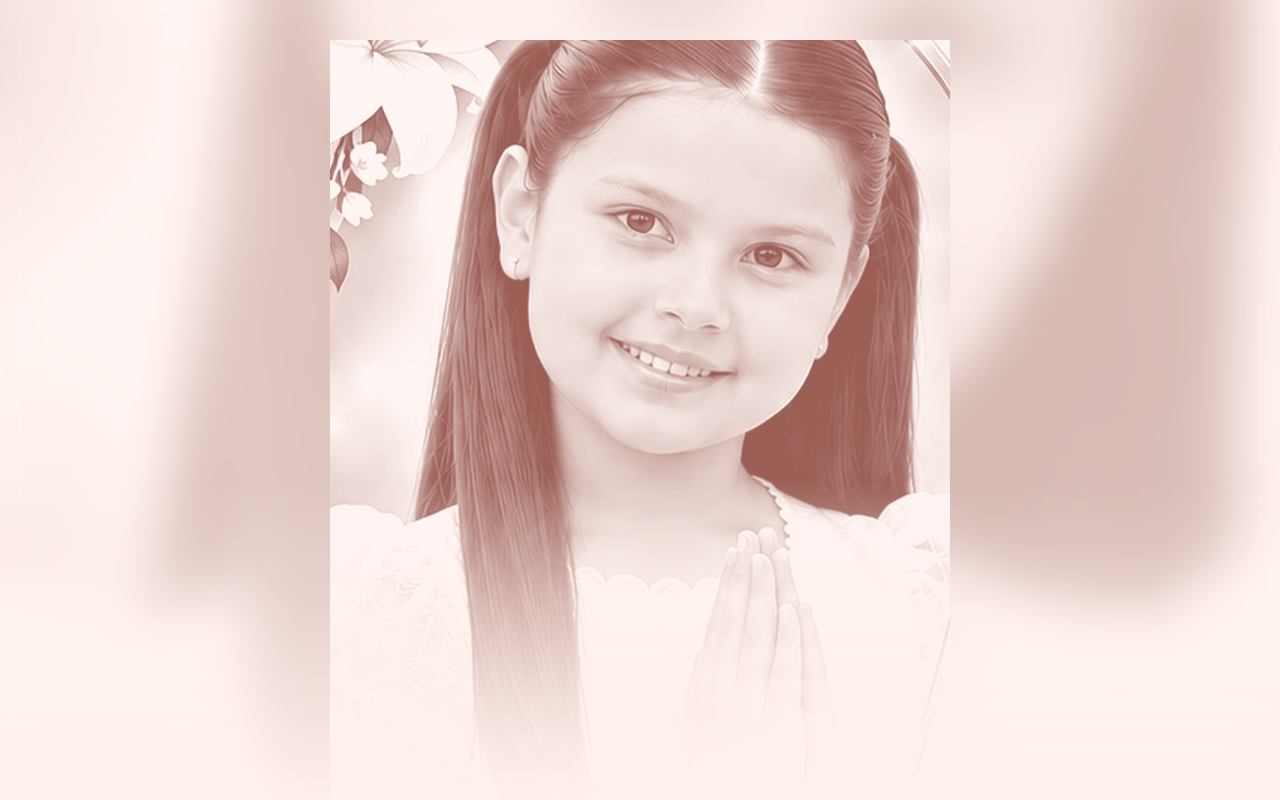
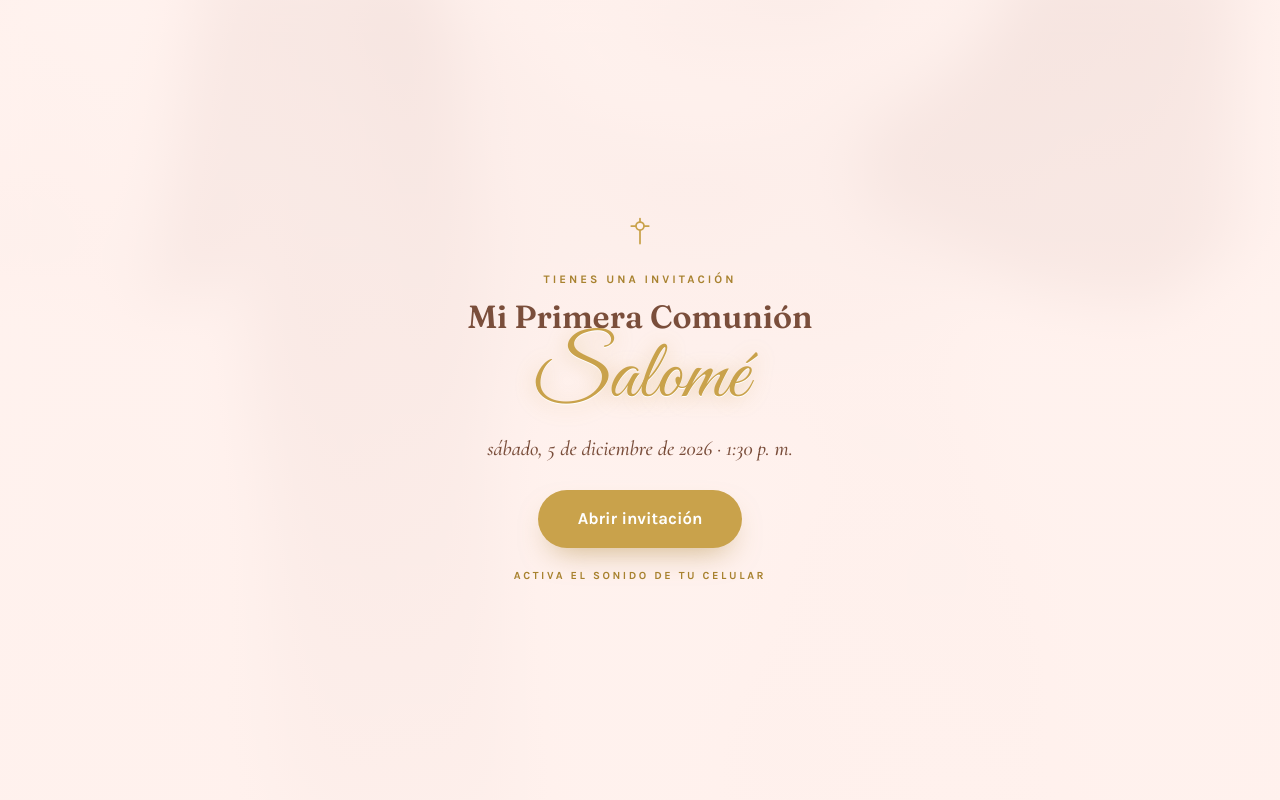
Before and after one commit to claralcazar-beep/invitacion-comunion, a plain HTML site: page salome.html in a window 1280 px wide. Shown: the top 800 px of the page. Drawn offline with nearby package versions, Linux system fonts and the light colour scheme.

Commit message:
Salomé: pantalla de bienvenida con botón Abrir invitación
Co-Authored-By: Claude Fable 5 <noreply@anthropic.com>
Claude-Session: https://claude.ai/code/session_01JtCYz5RVQ7QZ5WLgWgtnaq

```diff
--- a/salome.html
+++ b/salome.html
@@ -115,6 +115,19 @@
   .parents b{display:block;font-style:normal;font-family:var(--display);font-weight:600;color:var(--cafe);margin-top:4px}
   footer{padding:24px;text-align:center;font-size:.7rem;letter-spacing:.18em;text-transform:uppercase;color:var(--lirio)}
 
+  /* ---------- Pantalla de bienvenida ---------- */
+  .welcome{position:fixed;inset:0;z-index:100;display:flex;align-items:center;justify-content:center;text-align:center;
+    padding:30px 24px;background:#FFF1ED;transition:opacity .9s}
+  .welcome .wbg{position:absolute;inset:-40px;background:url(assets/familia-salome.jpg) center/cover no-repeat;filter:blur(30px) brightness(1.05) saturate(.85);opacity:.4}
+  .welcome .wveil{position:absolute;inset:0;background:linear-gradient(180deg,rgba(255,241,237,.78),rgba(255,241,237,.94))}
+  .welcome .win{position:relative}
+  .welcome.out{opacity:0;pointer-events:none}
+  body.locked{overflow:hidden;height:100svh}
+  .welcome .name{font-size:clamp(3.6rem,18vw,5.2rem)}
+  .welcome .btnAbrir{display:inline-block;margin-top:26px;padding:16px 40px;border-radius:999px;border:0;background:var(--oro);color:#fff;
+    font:inherit;font-weight:700;font-size:1.05rem;cursor:pointer;box-shadow:0 14px 30px -12px rgba(168,130,47,.55)}
+  .welcome .hint{margin-top:20px;font-size:.68rem;letter-spacing:.24em;text-transform:uppercase;color:var(--oro-osc);font-weight:700}
+
   /* ---------- Música ---------- */
   .music{position:fixed;right:16px;bottom:16px;z-index:50;width:50px;height:50px;border-radius:50%;border:1px solid var(--oro);background:var(--cafe);color:var(--oro-claro);
     display:none;align-items:center;justify-content:center;cursor:pointer;box-shadow:0 10px 24px -10px rgba(0,0,0,.5)}
@@ -128,7 +141,22 @@
   :focus-visible{outline:3px solid var(--oro);outline-offset:3px}
 </style>
 </head>
-<body>
+<body class="locked">
+
+<!-- ===================== BIENVENIDA ===================== -->
+<div class="welcome" id="welcome">
+  <div class="wbg" aria-hidden="true"></div>
+  <div class="wveil" aria-hidden="true"></div>
+  <div class="win">
+    <svg class="cross" style="margin:0 auto 18px" viewBox="0 0 24 24" fill="none" stroke="currentColor" stroke-width="1.4" stroke-linecap="round"><path d="M12 2v20M5 8h14"/><circle cx="12" cy="8" r="3.2" fill="#FFF1ED"/></svg>
+    <div class="k">Tienes una invitación</div>
+    <div class="pre" style="margin-top:12px">Mi Primera Comunión</div>
+    <div class="name">Salomé</div>
+    <div class="date" id="fechaW" style="margin-top:14px"></div>
+    <button class="btnAbrir" id="abrir">Abrir invitación</button>
+    <div class="hint">Activa el sonido de tu celular</div>
+  </div>
+</div>
 
 <!-- ===================== HERO ===================== -->
 <header class="hero">
@@ -257,6 +285,7 @@ const DATOS = {
 const d = new Date(DATOS.fechaISO);
 const fmt = new Intl.DateTimeFormat("es-CO",{weekday:"long",day:"numeric",month:"long",year:"numeric",timeZone:"America/Bogota"});
 document.getElementById("fecha").textContent = fmt.format(d) + " · 1:30 p. m.";
+document.getElementById("fechaW").textContent = fmt.format(d) + " · 1:30 p. m.";
 document.getElementById("lugarNombre").textContent = DATOS.lugar;
 document.getElementById("lugarHora").textContent = fmt.format(d).replace(/^(\w)/,c=>c.toUpperCase()) + " · " + DATOS.hora;
 document.getElementById("lugarDir").textContent = DATOS.direccion;
@@ -291,6 +320,12 @@ musica.volume = 0.6;
 function sonar(){ if(!quiereMusica) return; musica.play().then(()=>btnMusica.classList.add("playing")).catch(()=>{}); }
 function primerToque(){ sonar(); removeEventListener("touchstart", primerToque); removeEventListener("click", primerToque); removeEventListener("scroll", primerToque); }
 addEventListener("touchstart", primerToque, {passive:true}); addEventListener("click", primerToque); addEventListener("scroll", primerToque, {passive:true});
+const welcome = document.getElementById("welcome");
+document.getElementById("abrir").addEventListener("click", () => {
+  quiereMusica = true; sonar();
+  welcome.classList.add("out"); document.body.classList.remove("locked");
+  setTimeout(() => welcome.remove(), 1000); window.scrollTo(0,0);
+});
 btnMusica.addEventListener("click", e => {
   e.stopPropagation();
   if (musica.paused){ quiereMusica = true; sonar(); } else { quiereMusica = false; musica.pause(); btnMusica.classList.remove("playing"); }
```
